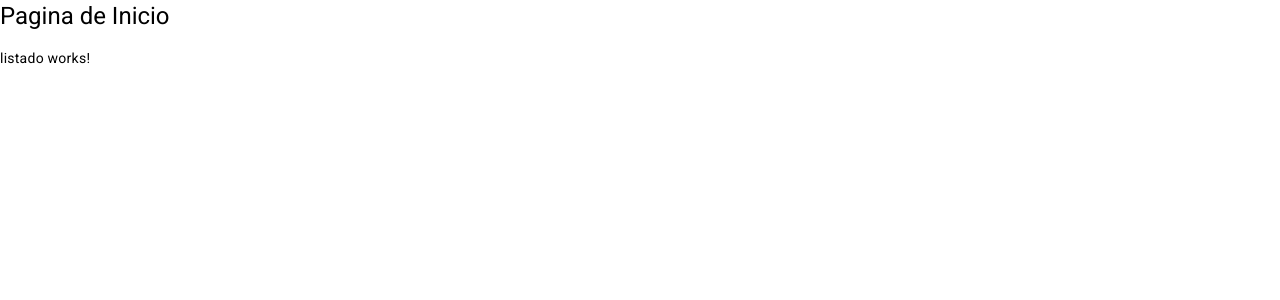
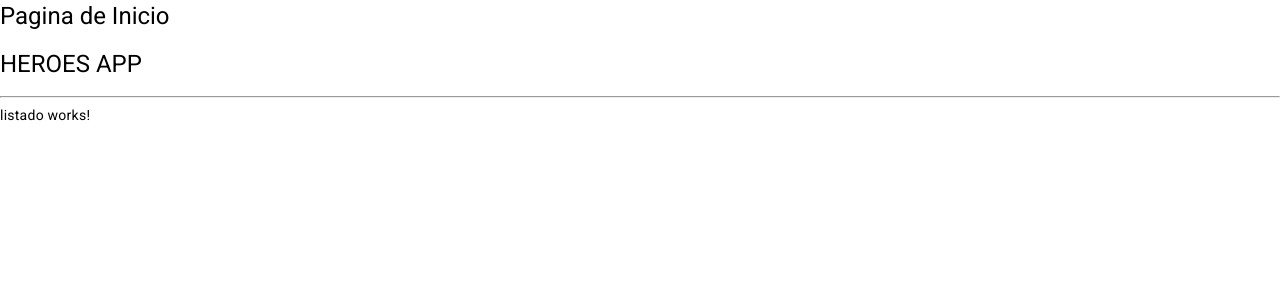
Before and after one commit to MACHERCO/05-heroesApp, an Angular app: page /heroes/listado in a window 1280 px wide. Shown: the top 300 px of the page. Built offline with nearby package versions, Linux system fonts and the light colour scheme.

Commit message:
revision y ok

```diff
--- a/src/app/auth/auth.module.ts
+++ b/src/app/auth/auth.module.ts
@@ -1,5 +1,6 @@
 import { NgModule } from '@angular/core';
 import { CommonModule } from '@angular/common';
+
 import { LoginComponent } from './pages/login/login.component';
 import { RegistroComponent } from './pages/registro/registro.component';
 import { AuthRoutingModule } from './auth-routing.module';
--- a/src/app/heroes/heroes-routing.module.ts
+++ b/src/app/heroes/heroes-routing.module.ts
@@ -1,38 +1,35 @@
 
 
 import { NgModule } from '@angular/core';
-import { CommonModule } from '@angular/common';
-import { RouterModule, Routes} from '@angular/router';
-import { ListadoComponent } from './pages/listado/listado.component';
+import { Routes, RouterModule } from '@angular/router';
+
 import { AgregarComponent } from './pages/agregar/agregar.component';
 import { BuscarComponent } from './pages/buscar/buscar.component';
 import { HeroeComponent } from './pages/heroe/heroe.component';
+import { ListadoComponent } from './pages/listado/listado.component';
+import { HomeComponent } from './pages/home/home.component';
 
-const routes : Routes =[
-
-    {
-        path: '',
-        children: []
-
-    },
-
-
-    {path: 'listado', component: ListadoComponent},
-    {path: 'agregar', component: AgregarComponent},
-    {path: 'editar/:id', component: AgregarComponent},
-    {path: 'buscar', component: BuscarComponent},
-    {path: ':id' ,component: HeroeComponent},
-    {path: '**' ,redirectTo: 'listado'}
-
+const rutas: Routes = [
+  {
+    path: '',
+    component: HomeComponent,
+    children: [
+      { path: 'listado', component: ListadoComponent },
+      { path: 'agregar', component: AgregarComponent },
+      { path: 'editar/:id', component: AgregarComponent },
+      { path: 'buscar', component: BuscarComponent },
+      { path: ':id', component: HeroeComponent },
+      { path: '**', redirectTo: 'listado' }
+    ]
+  }
 ];
 
 
+
 @NgModule({
-
   imports: [
-    RouterModule.forChild(routes)
+    RouterModule.forChild( rutas )
   ],
-
   exports: [
     RouterModule
   ]
--- a/src/app/heroes/heroes.module.ts
+++ b/src/app/heroes/heroes.module.ts
@@ -1,5 +1,3 @@
-
-
 
 
 import { NgModule } from '@angular/core';
@@ -12,7 +10,6 @@ import { BuscarComponent } from './pages/buscar/buscar.component';
 import { HeroeComponent } from './pages/heroe/heroe.component';
 import { HomeComponent } from './pages/home/home.component';
 import { ListadoComponent } from './pages/listado/listado.component';
-
 
 
 
--- a/src/app/heroes/pages/home/home.component.html
+++ b/src/app/heroes/pages/home/home.component.html
@@ -1 +1,6 @@
-<p>home works!</p>
+<h1> HEROES APP</h1>
+
+<hr>
+
+
+<router-outlet></router-outlet>
--- a/src/app/shared/error-page/error-page.component.html
+++ b/src/app/shared/error-page/error-page.component.html
@@ -2,30 +2,20 @@
 
 <ul>
     <li>
-        <a routerLink= '/auth/login'>
-
+        <a routerLink="/auth/login">
             Ir a Login
-
         </a>
-
-    </li>
-
-
-    <li>
-        <a routerLink= '/auth/registro'>
-
-            Ir a Registro
-
-        </a>
-
     </li>
 
     <li>
-      <a routerLink= '/heroes/listado'>
+        <a routerLink="/auth/registro">
+            Ir a Registro
+        </a>
+    </li>
 
-          Ir a Listado
-
-      </a>
-
-  </li>
+    <li>
+        <a routerLink="/heroes/listado">
+            Ir a Listado
+        </a>
+    </li>
 </ul>
```
Also changed, not shown: src/app/app-routing.module.ts (+10 -24 lines), src/app/app.module.ts (+3 -4 lines), src/app/auth/auth-routing.module.ts (+4 -16 lines).
